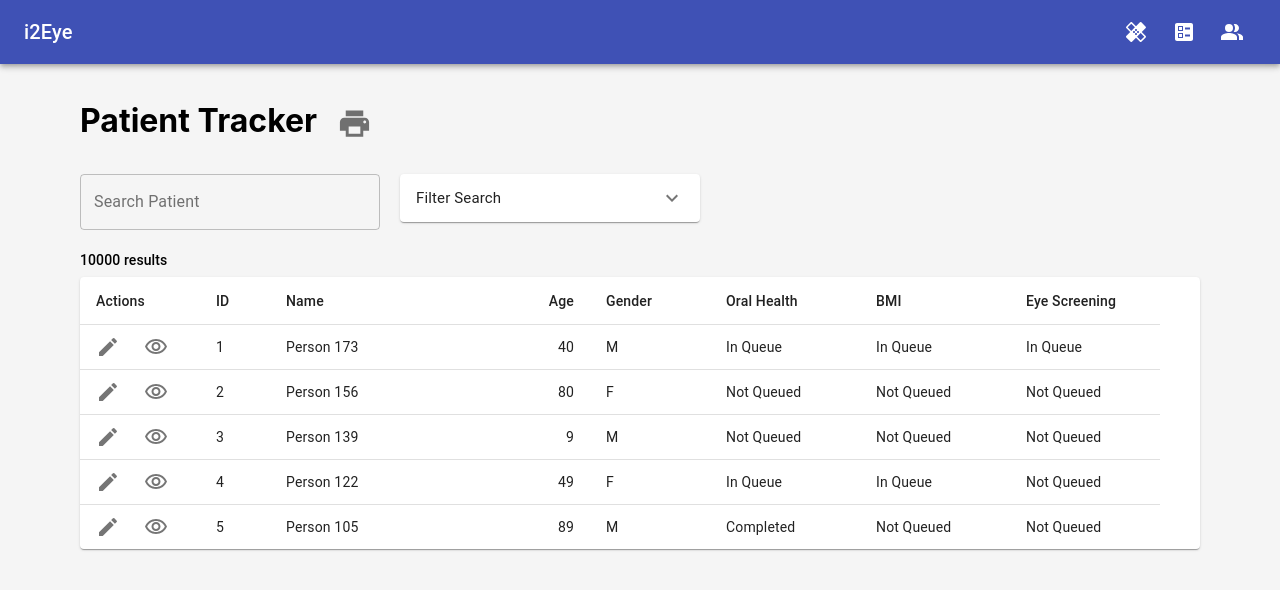
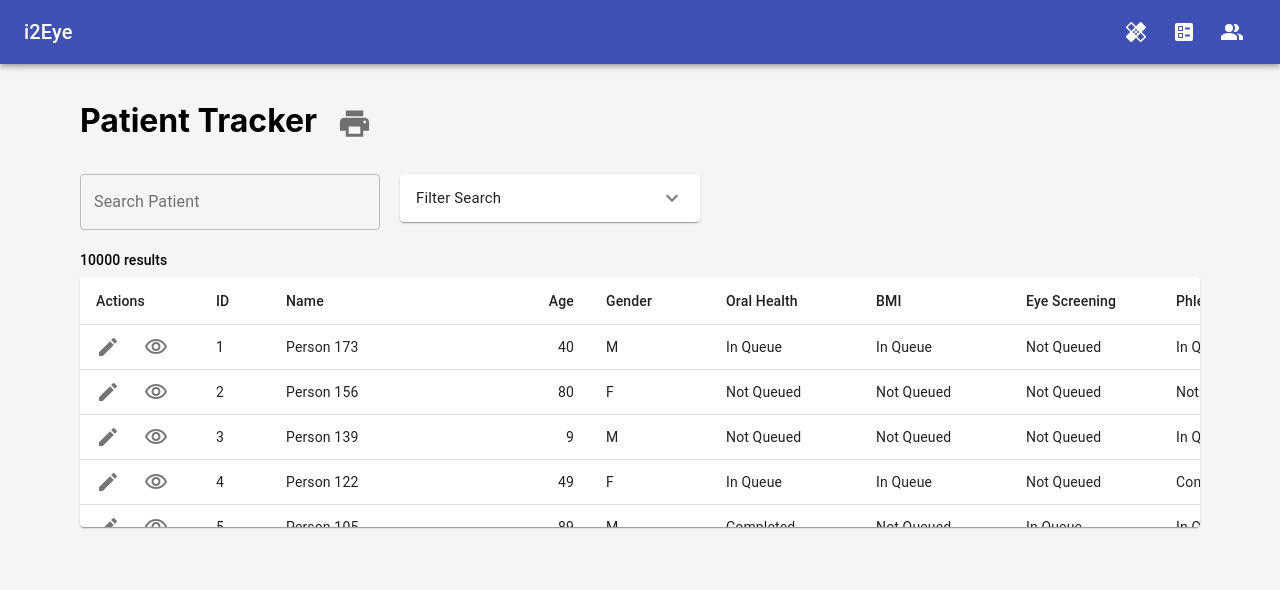
Before and after one commit to i2Eye/i2Eye-Front, a React (Create React App) app: page /patient_tracker in a window 1280 px wide. Shown: the top 590 px of the page. Built offline with nearby package versions, Linux system fonts and the light colour scheme.

Commit message:
Added all stations to patient tracker table

```diff
--- a/src/PatientTracker.js
+++ b/src/PatientTracker.js
@@ -243,7 +243,17 @@ class PatientTracker extends Component {
         bmi:
           i % 7 === 0 ? "Completed" : i % 3 === 1 ? "In Queue" : "Not Queued",
         eyeScreening:
-          i % 6 === 0 ? "Completed" : i % 5 === 1 ? "In Queue" : "Not Queued",
+          i % 6 === 0 ? "Completed" : i % 5 === 0 ? "In Queue" : "Not Queued",
+        phlebotomy:
+          i % 4 === 0 ? "Completed" : i % 2 === 1 ? "In Queue" : "Not Queued",
+        fingerstickAnemia:
+          i % 5 === 2 ? "Completed" : i % 5 === 1 ? "In Queue" : "Not Queued",
+        fingerstickRCBG:
+          i % 6 === 3 ? "Completed" : i % 5 === 2 ? "In Queue" : "Not Queued",
+        bloodPressure:
+          i % 7 === 2 ? "Completed" : i % 3 === 1 ? "In Queue" : "Not Queued",
+        doctorConsult:
+          i % 6 === 5 ? "Completed" : i % 2 === 1 ? "In Queue" : "Not Queued",
       };
     }
     return people;
@@ -377,7 +387,8 @@ class PatientTracker extends Component {
           {people.length} results
         </Typography>
 
-        <Paper style={{ height: 272, width: "100%" }}>
+        <Paper style={{ maxWidth: "100%", overflowX: "scroll" }}>
+          <Paper style={{ height: 250, width: 1830 }}>
             <VirtualizedTable
               rowCount={people.length}
               rowGetter={({ index }) => people[index]}
@@ -424,8 +435,34 @@ class PatientTracker extends Component {
                   label: "Eye Screening",
                   dataKey: "eyeScreening",
                 },
+                {
+                  width: 150,
+                  label: "Phlebotomy Test",
+                  dataKey: "phlebotomy",
+                },
+                {
+                  width: 150,
+                  label: "Fingerstick Anemia",
+                  dataKey: "fingerstickAnemia",
+                },
+                {
+                  width: 150,
+                  label: "Fingerstick RCBG",
+                  dataKey: "fingerstickRCBG",
+                },
+                {
+                  width: 150,
+                  label: "Blood Pressure",
+                  dataKey: "bloodPressure",
+                },
+                {
+                  width: 150,
+                  label: "Doctor's Consult",
+                  dataKey: "doctorConsult",
+                },
               ]}
             />
+          </Paper>
         </Paper>
       </div>
     );
```
Lines whose indentation alone changed are shown as unchanged.
